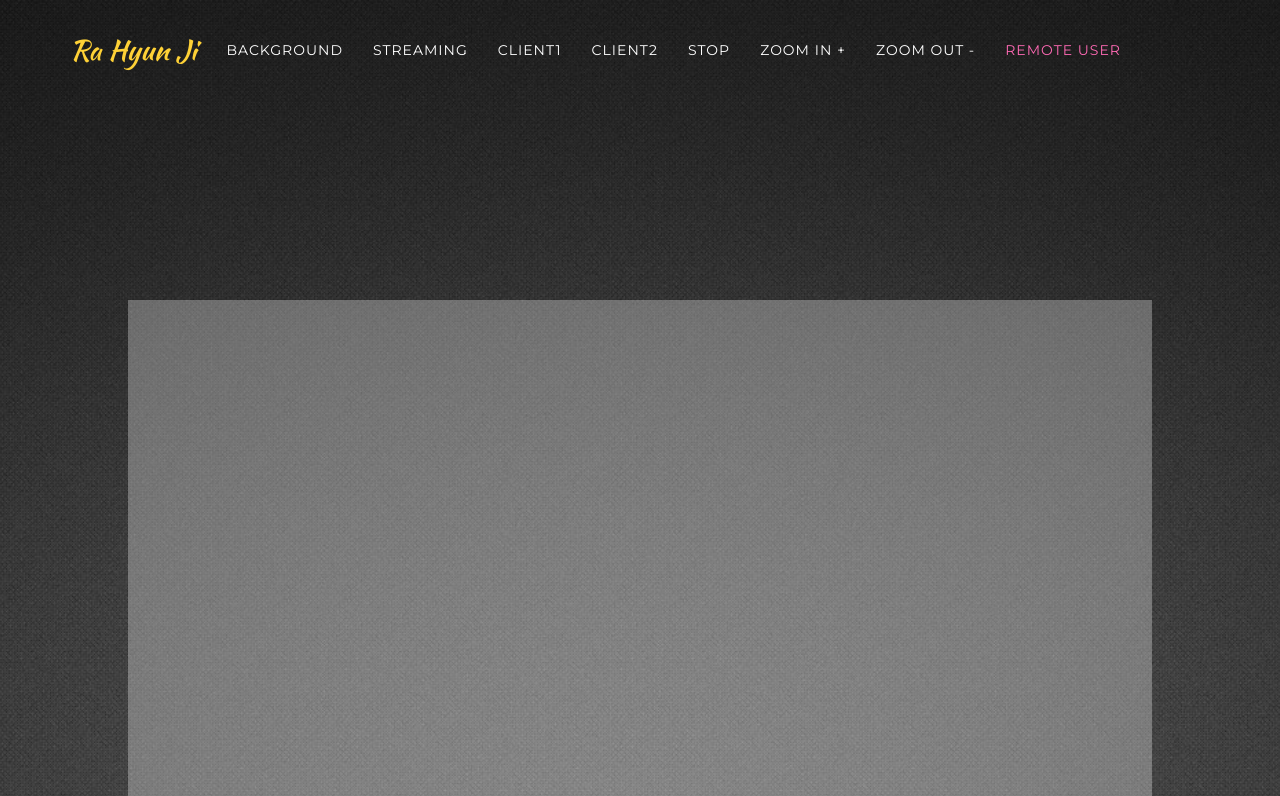
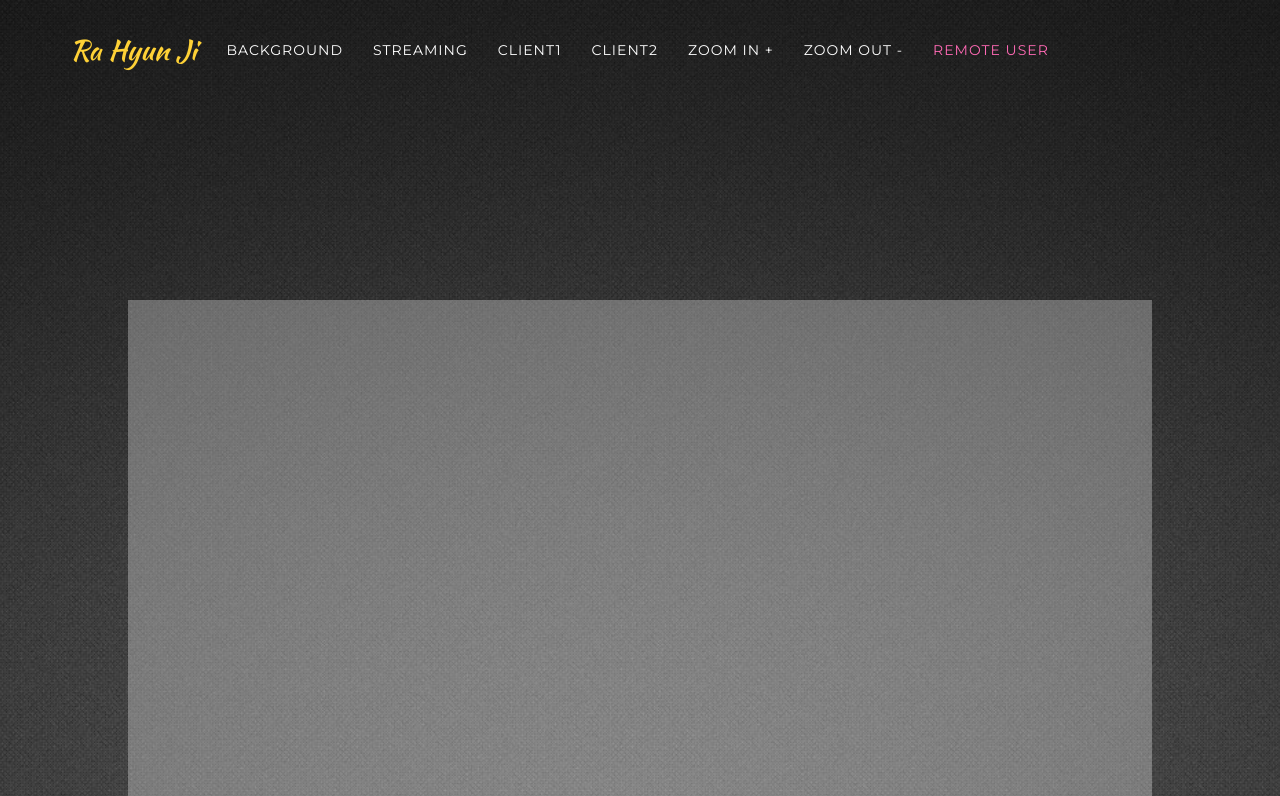
Before and after one commit to RorNHJ/graduation_portfolio, a browser extension: page web/index.html in a window 1280 px wide. Shown: the top 796 px of the page. Drawn offline with Linux system fonts and the light colour scheme; a web font is replaced by a local one.

Commit message:
update app.js

```diff
--- a/web/index.html
+++ b/web/index.html
@@ -79,10 +79,10 @@
                 <li>
                     <a class="page-scroll" id="communication2">Client2</a>
                 </li>
-                <li>
-                    <a class="page-scroll" id="c_stop">stop</a>
+                <!--<li>-->
+                    <!--<a class="page-scroll" id="c_stop">stop</a>-->
 
-                </li>
+                <!--</li>-->
                 <li>
                     <a class="page-scroll" id="plus">Zoom in +</a>
                 </li>
```
